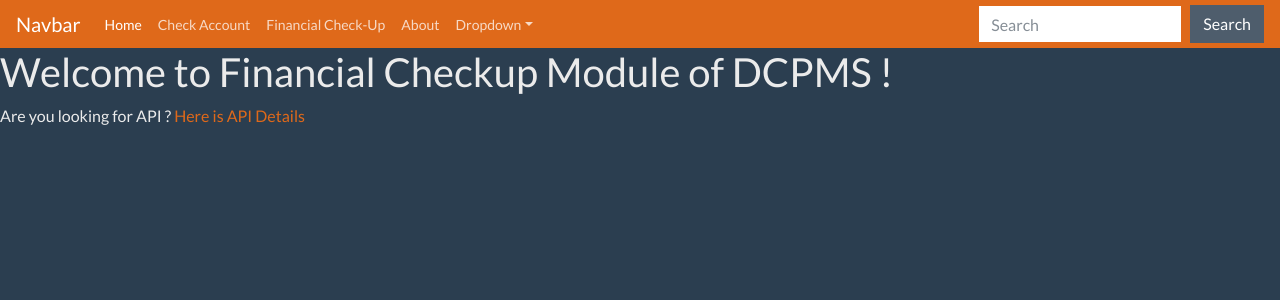
After one commit to kuttamuwa/DumanCPMS, a Django app: page /finance_checkup/ in a window 1280 px wide. The commit adds this page. Shown: the top 300 px of the page. Run offline with Django 3.2, Linux system fonts and the light colour scheme; parts of the project's set-up code (start-up, migrations or seed data) failed here and were passed over.

Commit message:
stable. added many things before financial check up API

```diff
--- a/DumanCPMS/settings.py
+++ b/DumanCPMS/settings.py
@@ -42,7 +42,6 @@ INSTALLED_APPS = [
     # project aps
     'checkaccount',
     'debug_toolbar',
-    'snippets',
     'rest_framework',
     'crispy_forms',
     # 'haystack',
--- a/DumanCPMS/urls.py
+++ b/DumanCPMS/urls.py
@@ -22,7 +22,14 @@ from checkaccount import views
 urlpatterns = [
     path('__debug__/', include(debug_toolbar.urls)),
     path('admin/', admin.site.urls),
-    path('', include('checkaccount.urls')),
-    path('', include('snippets.urls'))
 
+    # application
+    # home page
+    path('', include('home.urls')),
+
+    # check account - api and page
+    path('checkaccount/', include('checkaccount.urls')),
+
+    # financial Check Up - api
+    path('finance_checkup/', include('finance_checkup.urls')),
 ]
--- a/checkaccount/urls.py
+++ b/checkaccount/urls.py
@@ -4,16 +4,14 @@ from django.urls import path
 from checkaccount import views
 
 urlpatterns = [
-    path('', views.main_page),
-
     # api
-    path('api/checkaccount/', views.CheckAccountAPI.as_view()),
+    path('api/get/', views.CheckAccountAPI.as_view()),
 
     # pages and forms
-    path('checkaccount/', views.checkaccount_mainpage),
+    path('', views.checkaccount_mainpage),
     # path('checkaccount/retrieve', views.CheckAccountFormView.as_view(), name='checkaccount-retrieve'),
-    path('checkaccount/retrieve', views.NotImplementedPage, name='not-implemented-page'),
-    path('checkaccount/create', views.CheckAccountFormCreateView.as_view(), name='checkaccount-create')
+    path('retrieve/', views.NotImplementedPage, name='not-implemented-page'),
+    path('create', views.CheckAccountFormCreateView.as_view(), name='checkaccount-create')
 ]
 
 """
--- /dev/null
+++ b/finance_checkup/urls.py
@@ -0,0 +1,21 @@
+from django.contrib.auth.decorators import login_required
+from django.urls import path
+
+from finance_checkup import views
+
+urlpatterns = [
+    path('', views.finance_checkup_page),
+
+    # api
+    # api guide
+    path('api/', views.api_guide),
+
+    # api arms
+    path('api/risk_report/', views.RiskReportSummary.as_view()),
+    path('api/check_report', views.CheckReportSummary.as_view()),
+    path('api/guarantee_letter', views.GuaranteeLetterStateSummary.as_view()),
+    path('api/findeks_risk_report', views.FindeksRiskReport.as_view())
+
+    # site
+    # todo ?
+]
--- a/finance_checkup/views.py
+++ b/finance_checkup/views.py
@@ -21,6 +21,14 @@ Yazılan veri tarih damgası ile arşivde saklanır
 Bu ekranda da son 5 rapor verisi altlata gösterilir
 
 """
+
+
+def finance_checkup_page(request):
+    return render(request, 'finance_checkup/main_page.html')
+
+
+def api_guide(request):
+    return render(request, 'finance_checkup/api_guide.html')
 
 
 class RiskReportSummary(APIView):
--- /dev/null
+++ b/home/urls.py
@@ -0,0 +1,9 @@
+from django.contrib.auth.decorators import login_required
+from django.urls import path
+
+from home import views
+
+urlpatterns = [
+    path('', views.main_page),
+    path('contact/', views.contact_page),
+]
--- a/templates/base.html
+++ b/templates/base.html
@@ -22,7 +22,7 @@
                     <a class="nav-link" href="/checkaccount">Check Account</a>
                 </li>
                 <li class="nav-item">
-                    <a class="nav-link" href="#">Pricing</a>
+                    <a class="nav-link" href="/finance_checkup">Financial Check-Up</a>
                 </li>
                 <li class="nav-item">
                     <a class="nav-link" href="#">About</a>
--- /dev/null
+++ b/templates/finance_checkup/main_page.html
@@ -0,0 +1,6 @@
+{% extends 'base.html' %}
+{% block content %}
+    <h1> Welcome to Financial Checkup Module of DCPMS ! </h1>
+    Are you looking for API ?
+    <a href="/finance_checkup/api"> Here is API Details </a>
+{% endblock %}
--- /dev/null
+++ b/templates/home/contact_page.html
@@ -0,0 +1,6 @@
+{% extends 'base.html' %}
+
+{% block content %}
+    <h1> Welcome to Duman ARGE Customer Performance Management System </h1>
+    <p> Here is Contact Informations </p>
+{% endblock %}
--- /dev/null
+++ b/templates/home/main_page.html
@@ -0,0 +1,5 @@
+{% extends 'base.html' %}
+
+{% block content %}
+    <h1> Duman ARGE Contact Informations : </h1>
+{% endblock %}
```
Also changed, not shown: templates/finance_checkup/api_guide.html (added, +9 -0 lines), 6 other files.
